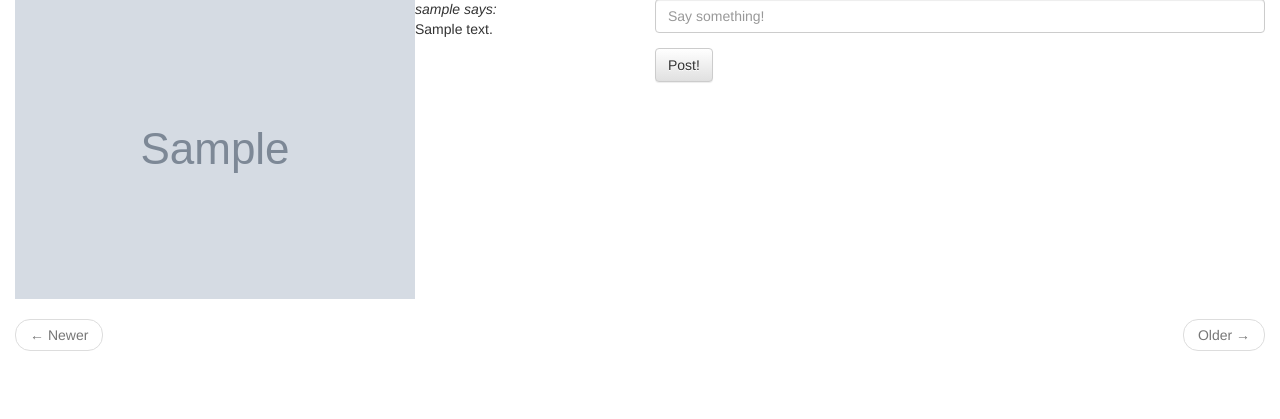
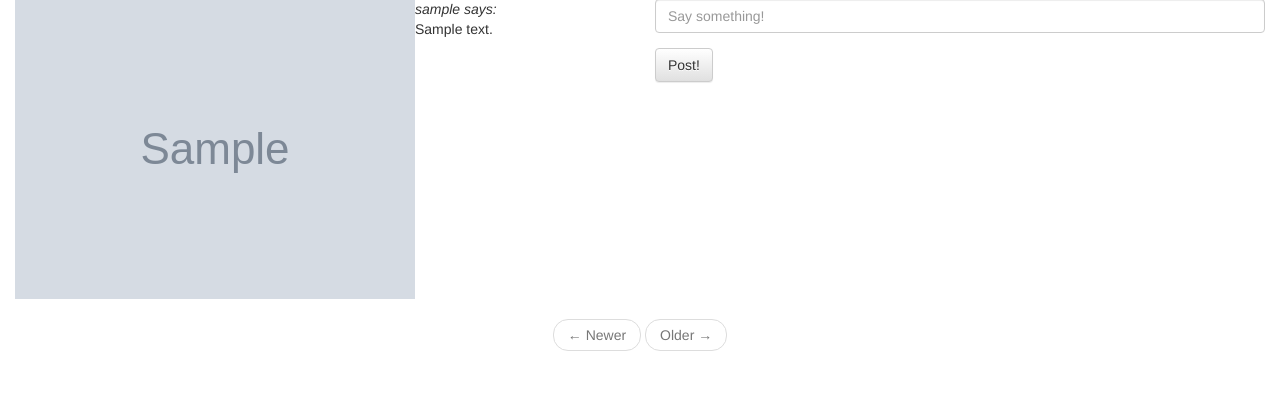
Before and after one commit to t33chong/microblog, a Python web app: template app/templates/index.html in a window 1280 px wide. Shown: the part 73-492 px from the top of the page. Run offline with Jinja, Linux system fonts and the light colour scheme; the template is opened without the code that fills it: most values are stand-ins (such as "Sample title", 1, 10 or a date in 2020); grey boxes marked "Sample" are stand-in pictures; form fields are guessed from the names that the template uses; some libraries are stand-ins or nearby versions.

Commit message:
center align pager buttons

```diff
--- a/app/templates/index.html
+++ b/app/templates/index.html
@@ -30,14 +30,14 @@
   <div class="container-fluid">
     <ul class="pager">
       {% if posts.has_prev %}
-      <li class="previous"><a href="{{url_for('index', page=posts.prev_num)}}">&larr; Newer</a></li>
+      <li><a href="{{url_for('index', page=posts.prev_num)}}">&larr; Newer</a></li>
       {% else %}
-      <li class="previous disabled"><a href="#">&larr; Newer</a></li>
+      <li class="disabled"><a href="#">&larr; Newer</a></li>
       {% endif %}
       {% if posts.has_next %}
-      <li class="next"><a href="{{url_for('index', page=posts.next_num)}}">Older &rarr;</a></li>
+      <li><a href="{{url_for('index', page=posts.next_num)}}">Older &rarr;</a></li>
       {% else %}
-      <li class="next disabled"><a href="#">Older &rarr;</a></li>
+      <li class="disabled"><a href="#">Older &rarr;</a></li>
       {% endif %}
     </ul>
   </div>
```
